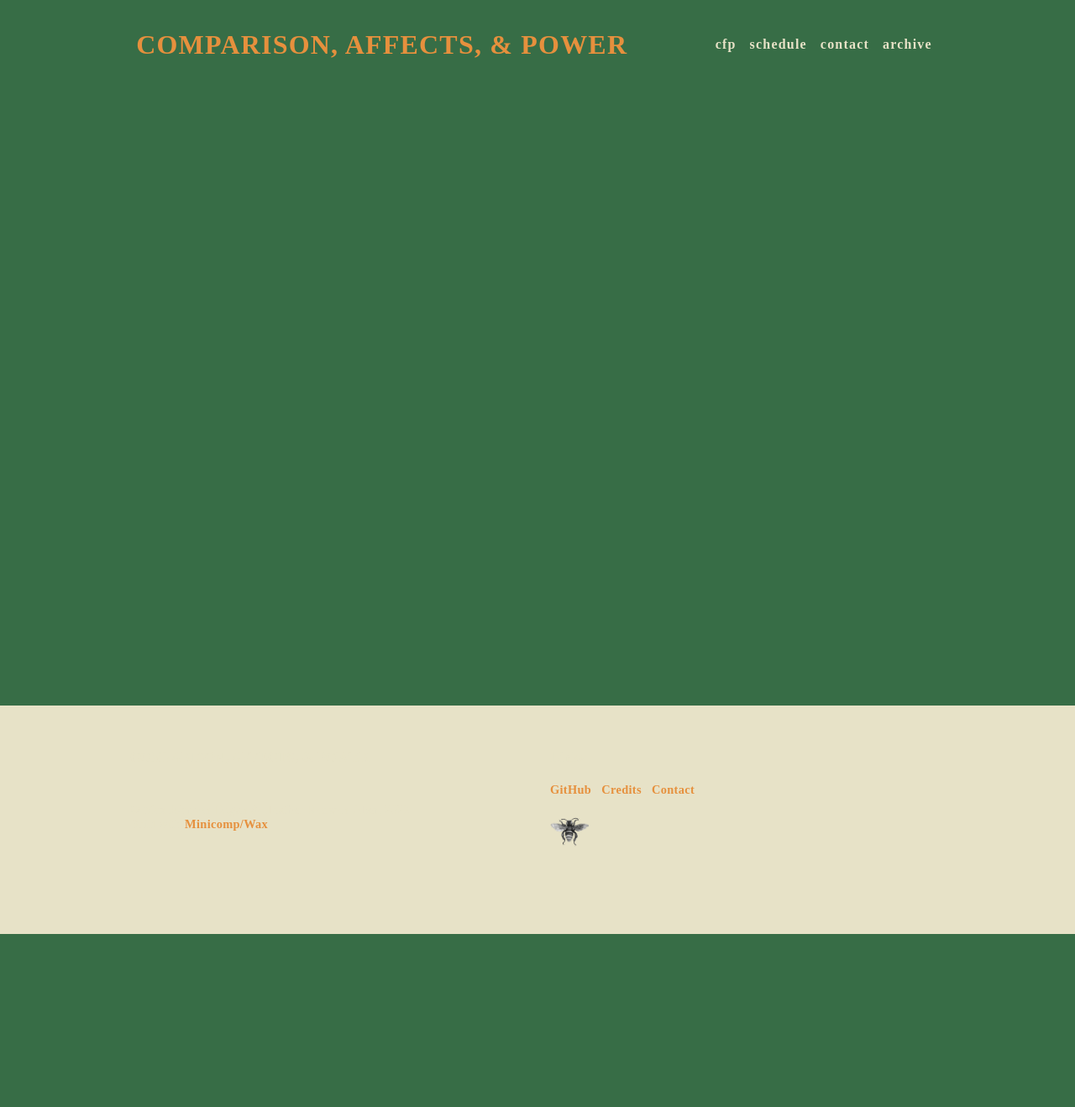
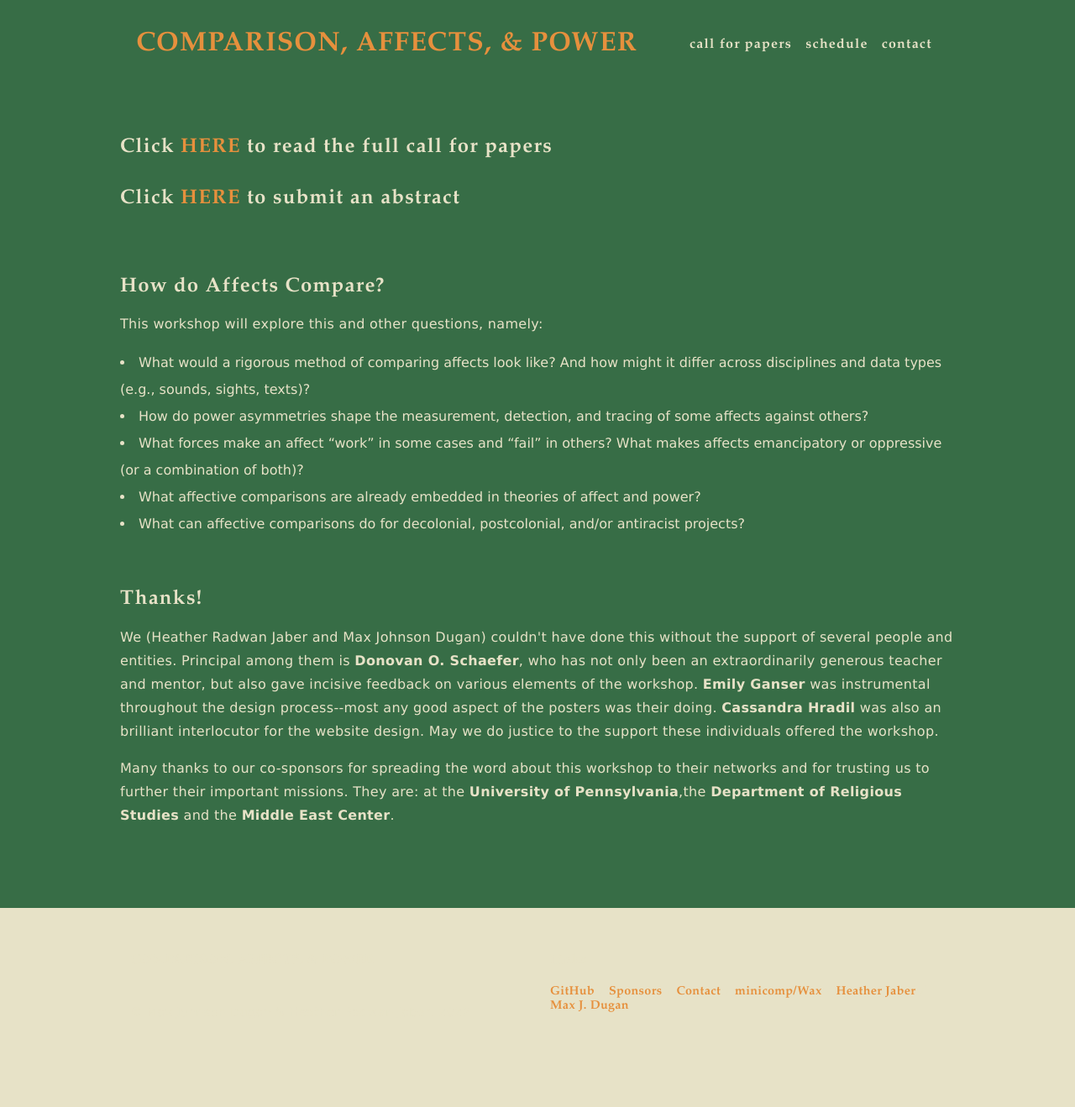
Before and after one commit to maxjdugan/comparing_affects, a Jekyll site: the page built from index.md, in a window 1280 px wide. Shown: the whole page at 84% size. Built offline with Jekyll 4.4.1, drawn with Linux system fonts in a browser that asks for light colours; before the commit the page ends 1112 px from its top, so only the background shows below that.

Commit message:
Big Changes
Changed the footer: removed the logo, added a "sponsors" page, added links to pages for HRJ and MJD
Added text to the landing page
Changed the navbar
Hid archives and browse
Made a "sponsors" page

```diff
--- a/_config.yml
+++ b/_config.yml
@@ -105,13 +105,13 @@ search:
 # submenu via `sub`.
 
 menu:
-  - label: 'cfp'
+  - label: 'call for papers'
     link: '/cfp/'
   - label: 'schedule'
     link: '/schedule/'
   - label: 'contact'
     link: '/contact/'
-  - label: 'archive'
+#  - label: 'archive'
 #    sub:
 #      - label: 'collection'
 #        link: '/collection/'
@@ -129,11 +129,17 @@ footer:
   links:
     - label: 'GitHub'
       link: 'https://github.com/maxjdugan/comparing_affects'
-    - label: 'Credits'
-      link: '/credits'
+    - label: 'Sponsors'
+      link: '/sponsors'
     - label: 'Contact'
       link: 'mailto:comparing.affects@gmail.com'
-  logos:
-    - img: '/img/logo.png'
+    - label: 'minicomp/Wax'
+      link: 'https://github.com/minicomp/wax/'
+    - label: 'Heather Jaber'
+      link: 'https://www.qatar.northwestern.edu/directory/profiles/jaber-heather.html'
+    - label: 'Max J. Dugan'
+      link: 'http://maxjohnsondugan.com/'
+#  logos:
+#    - img: '/img/logo.png'
 
 # FIN
--- a/_includes/footer.html
+++ b/_includes/footer.html
@@ -6,7 +6,7 @@
         <p class='footer-description'>{{ site.description }}</p>
         <p class='footer-copyright'>
           &copy; {{ site.copyright }}<br>
-          Built with <a href='https://github.com/minicomp/wax/'>Minicomp/Wax</a>
+          <a href='https://github.com/minicomp/wax/'></a>
         </p>
       </div>
       <div class='col'>
--- a/_sass/_wax.scss
+++ b/_sass/_wax.scss
@@ -151,6 +151,7 @@ content section
     margin-top: $more-margin;
     font-family: $heading-font;
     letter-spacing: 0.1rem;
+    color: $text-color;
   }
 
   h1 {
--- a/assets/styles.scss
+++ b/assets/styles.scss
@@ -10,8 +10,8 @@ $logo: url("{{ '/assets/logo.png' | absolute_url }}");
 
 /* text */
 
-$body-font:       'The Stegris', 'sans-serif';
-$heading-font:    'The Stegris', 'Garamond' 'serif';
+$body-font:       'Verdana', 'sans-serif';
+$heading-font:    'Garamond', 'serif';
 
 
 /* Image Size */
--- a/index.md
+++ b/index.md
@@ -2,3 +2,24 @@
 layout: page
 show_title: false
 ---
+<h3>Click <a href="https://maxjdugan.github.io/comparing_affects/cfp/">HERE</a> to read the full call for papers</h3>
+
+<h3>Click <a href="https://docs.google.com/forms/d/e/1FAIpQLSeOxN72JhqxTbVDmTHqBptXbfKcS0-21uYOdH65ot1a6EPORQ/viewform">HERE</a> to submit an abstract</h3>
+
+<br>
+
+<h3>How do Affects Compare?</h3>
+
+<p>This workshop will explore this and other questions, namely:</p>
+<li>What would a rigorous method of comparing affects look like? And how might it differ across disciplines and data types (e.g., sounds, sights, texts)?</li>
+<li>How do power asymmetries shape the measurement, detection, and tracing of some affects against others?</li>
+<li>What forces make an affect “work” in some cases and “fail” in others? What makes affects emancipatory or oppressive (or a combination of both)?</li>
+<li>What affective comparisons are already embedded in theories of affect and power?</li>
+<li>What can affective comparisons do for decolonial, postcolonial, and/or antiracist projects?</li>
+
+<br>
+
+<h3>Thanks!</h3>
+<p>We (Heather Radwan Jaber and Max Johnson Dugan) couldn't have done this without the support of several people and entities. Principal among them is <b>Donovan O. Schaefer</b>, who has not only been an extraordinarily generous teacher and mentor, but also gave incisive feedback on various elements of the workshop. <b>Emily Ganser</b> was instrumental throughout the design process--most any good aspect of the posters was their doing. <b>Cassandra Hradil</b> was also an brilliant interlocutor for the website design. May we do justice to the support these individuals offered the workshop.</p>
+
+<p>Many thanks to our co-sponsors for spreading the word about this workshop to their networks and for trusting us to further their important missions. They are: at the <b> University of Pennsylvania</b>,the <b>Department of Religious Studies</b> and the <b>Middle East Center</b>.
```
Also changed, not shown: pages/Template 2.md (deleted, +0 -7 lines), pages/sponsors.md (added, +10 -0 lines).
